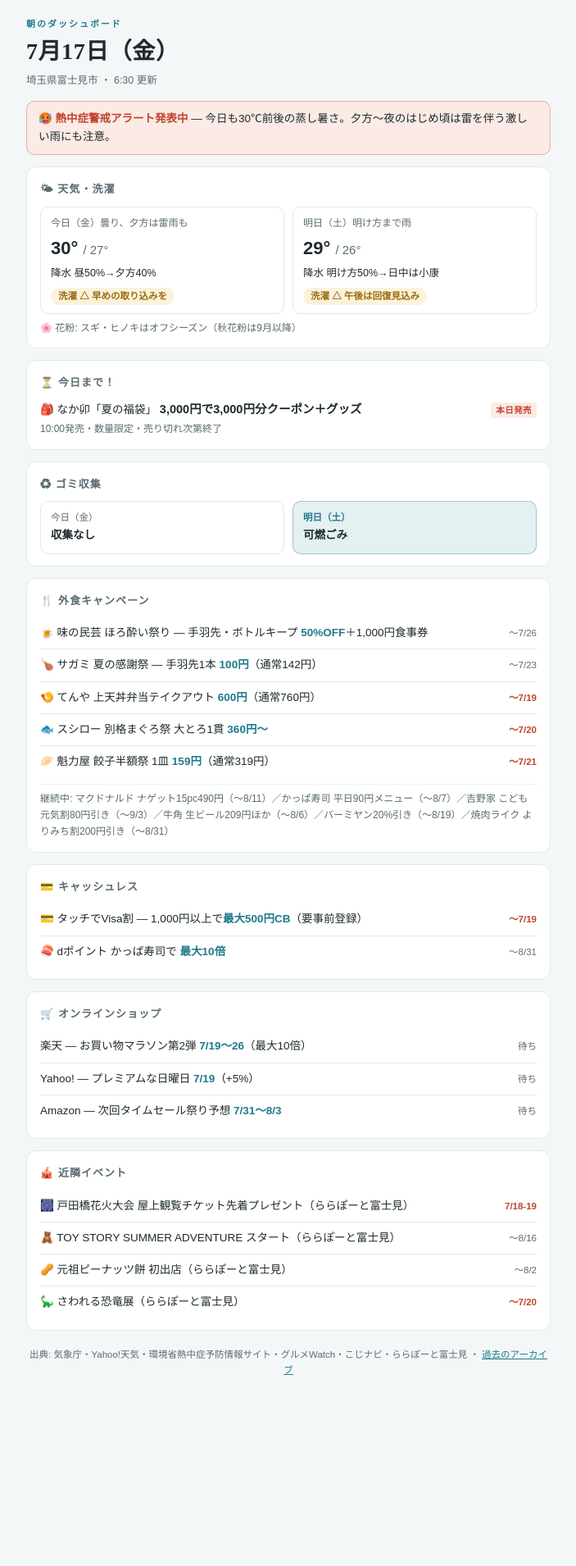
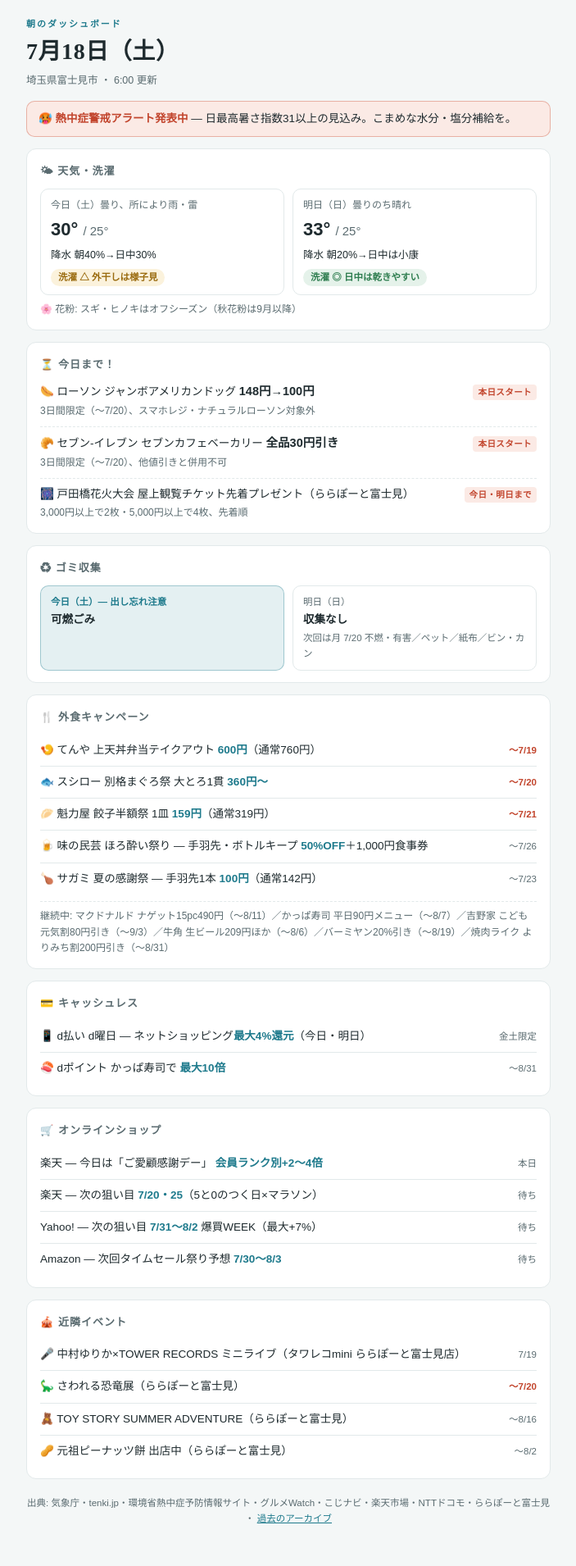
Before and after one commit to yuki7827/daily-life-dashboard, a Jekyll site: the page today.html, which Jekyll copies as it is, in a window 1280 px wide. Shown: the whole page at 82% size, without its empty margins (288-991 px from the left). Built offline with Jekyll 4.4.1, drawn with Linux system fonts in a browser that asks for light colours; before the commit the page ends 1729 px from its top, so only the background shows below that.

```diff
--- a/today.html
+++ b/today.html
@@ -157,26 +157,26 @@
 <div class="wrap">
   <header>
     <div class="eyebrow">朝のダッシュボード</div>
-    <h1>7月17日（金）</h1>
-    <div class="sub">埼玉県富士見市 ・ 6:30 更新</div>
+    <h1>7月18日（土）</h1>
+    <div class="sub">埼玉県富士見市 ・ 6:00 更新</div>
   </header>
 
-  <div class="banner">🥵 <strong>熱中症警戒アラート発表中</strong> — 今日も30℃前後の蒸し暑さ。夕方〜夜のはじめ頃は雷を伴う激しい雨にも注意。</div>
+  <div class="banner">🥵 <strong>熱中症警戒アラート発表中</strong> — 日最高暑さ指数31以上の見込み。こまめな水分・塩分補給を。</div>
 
   <section class="card">
     <h2>🌤 天気・洗濯</h2>
     <div class="wx-grid">
       <div class="wx">
-        <span class="day">今日（金）曇り、夕方は雷雨も</span>
-        <span class="temps">30° <span class="lo">/ 27°</span></span>
-        <span class="desc">降水 昼50%→夕方40%</span>
-        <span class="pill tri">洗濯 △ 早めの取り込みを</span>
+        <span class="day">今日（土）曇り、所により雨・雷</span>
+        <span class="temps">30° <span class="lo">/ 25°</span></span>
+        <span class="desc">降水 朝40%→日中30%</span>
+        <span class="pill tri">洗濯 △ 外干しは様子見</span>
       </div>
       <div class="wx">
-        <span class="day">明日（土）明け方まで雨</span>
-        <span class="temps">29° <span class="lo">/ 26°</span></span>
-        <span class="desc">降水 明け方50%→日中は小康</span>
-        <span class="pill tri">洗濯 △ 午後は回復見込み</span>
+        <span class="day">明日（日）曇りのち晴れ</span>
+        <span class="temps">33° <span class="lo">/ 25°</span></span>
+        <span class="desc">降水 朝20%→日中は小康</span>
+        <span class="pill ok">洗濯 ◎ 日中は乾きやすい</span>
       </div>
     </div>
     <div class="wx-note">🌸 花粉: スギ・ヒノキはオフシーズン（秋花粉は9月以降）</div>
@@ -186,9 +186,19 @@
     <h2>⏳ 今日まで！</h2>
     <div class="rail">
       <div class="item">
-        <span class="what">🎒 なか卯「夏の福袋」 <b>3,000円で3,000円分クーポン＋グッズ</b><br>
-          <small>10:00発売・数量限定・売り切れ次第終了</small></span>
-        <span class="badge">本日発売</span>
+        <span class="what">🌭 ローソン ジャンボアメリカンドッグ <b>148円→100円</b><br>
+          <small>3日間限定（〜7/20）、スマホレジ・ナチュラルローソン対象外</small></span>
+        <span class="badge">本日スタート</span>
+      </div>
+      <div class="item">
+        <span class="what">🥐 セブン-イレブン セブンカフェベーカリー <b>全品30円引き</b><br>
+          <small>3日間限定（〜7/20）、他値引きと併用不可</small></span>
+        <span class="badge">本日スタート</span>
+      </div>
+      <div class="item">
+        <span class="what">🎆 戸田橋花火大会 屋上観覧チケット先着プレゼント（ららぽーと富士見）<br>
+          <small>3,000円以上で2枚・5,000円以上で4枚、先着順</small></span>
+        <span class="badge">今日・明日まで</span>
       </div>
     </div>
   </section>
@@ -196,13 +206,14 @@
   <section class="card">
     <h2>♻ ゴミ収集</h2>
     <div class="gomi-row">
+      <div class="gomi tomorrow">
+        <div class="when">今日（土）— 出し忘れ注意</div>
+        <div class="items">可燃ごみ</div>
+      </div>
       <div class="gomi">
-        <div class="when">今日（金）</div>
+        <div class="when">明日（日）</div>
         <div class="items">収集なし</div>
-      </div>
-      <div class="gomi tomorrow">
-        <div class="when">明日（土）</div>
-        <div class="items">可燃ごみ</div>
+        <div class="hint">次回は月 7/20 不燃・有害／ペット／紙布／ビン・カン</div>
       </div>
     </div>
   </section>
@@ -210,11 +221,11 @@
   <section class="card">
     <h2>🍴 外食キャンペーン</h2>
     <ul class="deals">
-      <li><span class="deal">🍺 味の民芸 ほろ酔い祭り — 手羽先・ボトルキープ <b>50%OFF</b>＋1,000円食事券</span><span class="until">〜7/26</span></li>
-      <li><span class="deal">🍗 サガミ 夏の感謝祭 — 手羽先1本 <b>100円</b>（通常142円）</span><span class="until">〜7/23</span></li>
       <li><span class="deal">🍤 てんや 上天丼弁当テイクアウト <b>600円</b>（通常760円）</span><span class="until hot">〜7/19</span></li>
       <li><span class="deal">🐟 スシロー 別格まぐろ祭 大とろ1貫 <b>360円〜</b></span><span class="until hot">〜7/20</span></li>
       <li><span class="deal">🥟 魁力屋 餃子半額祭 1皿 <b>159円</b>（通常319円）</span><span class="until hot">〜7/21</span></li>
+      <li><span class="deal">🍺 味の民芸 ほろ酔い祭り — 手羽先・ボトルキープ <b>50%OFF</b>＋1,000円食事券</span><span class="until">〜7/26</span></li>
+      <li><span class="deal">🍗 サガミ 夏の感謝祭 — 手羽先1本 <b>100円</b>（通常142円）</span><span class="until">〜7/23</span></li>
     </ul>
     <div class="ongoing">継続中: マクドナルド ナゲット15pc490円（〜8/11）／かっぱ寿司 平日90円メニュー（〜8/7）／吉野家 こども元気割80円引き（〜9/3）／牛角 生ビール209円ほか（〜8/6）／バーミヤン20%引き（〜8/19）／焼肉ライク よりみち割200円引き（〜8/31）</div>
   </section>
@@ -222,7 +233,7 @@
   <section class="card">
     <h2>💳 キャッシュレス</h2>
     <ul class="deals">
-      <li><span class="deal">💳 タッチでVisa割 — 1,000円以上で<b>最大500円CB</b>（要事前登録）</span><span class="until hot">〜7/19</span></li>
+      <li><span class="deal">📱 d払い d曜日 — ネットショッピング<b>最大4%還元</b>（今日・明日）</span><span class="until">金土限定</span></li>
       <li><span class="deal">🍣 dポイント かっぱ寿司で <b>最大10倍</b></span><span class="until">〜8/31</span></li>
     </ul>
   </section>
@@ -230,24 +241,25 @@
   <section class="card">
     <h2>🛒 オンラインショップ</h2>
     <ul class="deals">
-      <li><span class="deal">楽天 — お買い物マラソン第2弾 <b>7/19〜26</b>（最大10倍）</span><span class="until">待ち</span></li>
-      <li><span class="deal">Yahoo! — プレミアムな日曜日 <b>7/19</b>（+5%）</span><span class="until">待ち</span></li>
-      <li><span class="deal">Amazon — 次回タイムセール祭り予想 <b>7/31〜8/3</b></span><span class="until">待ち</span></li>
+      <li><span class="deal">楽天 — 今日は「ご愛顧感謝デー」 <b>会員ランク別+2〜4倍</b></span><span class="until">本日</span></li>
+      <li><span class="deal">楽天 — 次の狙い目 <b>7/20・25</b>（5と0のつく日×マラソン）</span><span class="until">待ち</span></li>
+      <li><span class="deal">Yahoo! — 次の狙い目 <b>7/31〜8/2</b> 爆買WEEK（最大+7%）</span><span class="until">待ち</span></li>
+      <li><span class="deal">Amazon — 次回タイムセール祭り予想 <b>7/30〜8/3</b></span><span class="until">待ち</span></li>
     </ul>
   </section>
 
   <section class="card">
     <h2>🎪 近隣イベント</h2>
     <ul class="deals">
-      <li><span class="deal">🎆 戸田橋花火大会 屋上観覧チケット先着プレゼント（ららぽーと富士見）</span><span class="until hot">7/18-19</span></li>
-      <li><span class="deal">🧸 TOY STORY SUMMER ADVENTURE スタート（ららぽーと富士見）</span><span class="until">〜8/16</span></li>
-      <li><span class="deal">🥜 元祖ピーナッツ餅 初出店（ららぽーと富士見）</span><span class="until">〜8/2</span></li>
+      <li><span class="deal">🎤 中村ゆりか×TOWER RECORDS ミニライブ（タワレコmini ららぽーと富士見店）</span><span class="until">7/19</span></li>
       <li><span class="deal">🦕 さわれる恐竜展（ららぽーと富士見）</span><span class="until hot">〜7/20</span></li>
+      <li><span class="deal">🧸 TOY STORY SUMMER ADVENTURE（ららぽーと富士見）</span><span class="until">〜8/16</span></li>
+      <li><span class="deal">🥜 元祖ピーナッツ餅 出店中（ららぽーと富士見）</span><span class="until">〜8/2</span></li>
     </ul>
   </section>
 
   <footer>
-    出典: 気象庁・Yahoo!天気・環境省熱中症予防情報サイト・グルメWatch・こじナビ・ららぽーと富士見 ・
+    出典: 気象庁・tenki.jp・環境省熱中症予防情報サイト・グルメWatch・こじナビ・楽天市場・NTTドコモ・ららぽーと富士見 ・
     <a href="archive.html">過去のアーカイブ</a>
   </footer>
 </div>
```
Also changed, not shown: _posts/2026-07-18-daily.md (added, +123 -0 lines).
